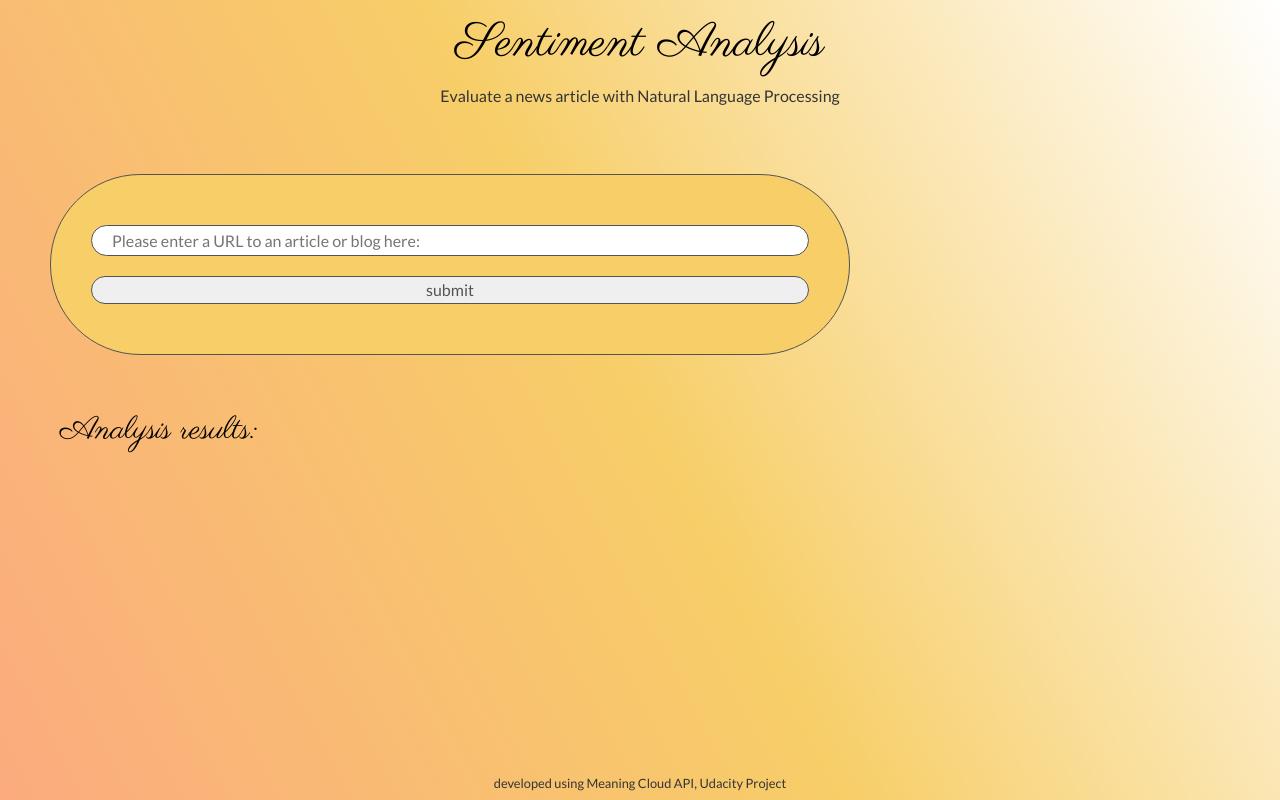
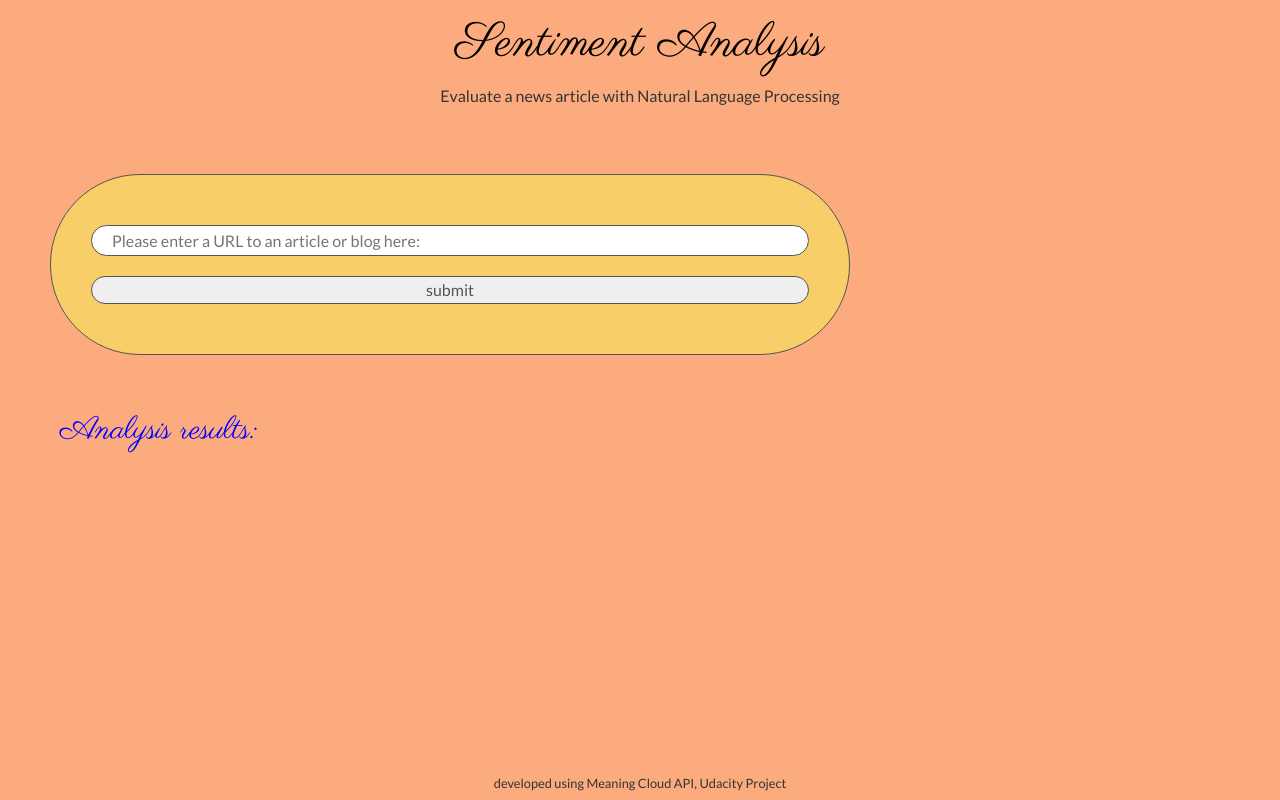
Before and after one commit to geekshikha/newsarticle, a website built with webpack: page src/client/views/index.html in a window 1280 px wide. Built offline with nearby package versions, Linux system fonts and the light colour scheme.

Commit message:
New changes

```diff
--- a/src/client/styles/base.scss
+++ b/src/client/styles/base.scss
@@ -3,8 +3,8 @@ body {
     flex-direction: column;
     min-height: 100vh;
     background-color: #FBAB7E;
-    background-image: linear-gradient(62deg, #FBAB7E 0%, #F7CE68 50%, #ffffff 100%);
-    ;
+    //background-image: #F7CE68;
+
 }
 
 main {
@@ -23,5 +23,5 @@ section {
     font-family: 'Parisienne', cursive;
     font-size: 2em;
     padding: 10px;
-    color: black;
+    color: blue;
 }
--- a/src/client/views/index.html
+++ b/src/client/views/index.html
@@ -3,6 +3,8 @@
     <head>
         <meta charset="utf-8">
         <title>Evaluate news article with Meaning Cloud</title>
+        <link rel="stylesheet" href="../../../dist/main.css">
+
     </head>
 
     <body>
--- a/src/server/index.js
+++ b/src/server/index.js
@@ -1,7 +1,7 @@
 var path = require('path');
 const express = require('express');
 const mockAPIResponse = require('./mockAPI.js');
-const bodyParser = require('body-parser');
+//const bodyParser = require('body-parser');
 const cors = require('cors');
 const dotenv = require('dotenv');
 const fetch = require('node-fetch');
@@ -12,7 +12,7 @@ const api_key = process.env.API_KEY;
 const app = express();
 app.use(cors());
 app.use(express.json());
-app.use(express.urlencoded());
+//app.use(express.urlencoded());
 
 app.use(express.static('dist'));
 
@@ -23,6 +23,7 @@ const server = app.listen(port, () => {
 
 app.get('/', function (req, res) {
     res.sendFile(path.resolve('dist/index.html'))
+    //res.sendFile(path.resolve('src/client/views/index.html'))
 });
 
 app.get('/test', function (req, res) {
```
Also changed, not shown: src/client/index.js (+7 -7 lines).
